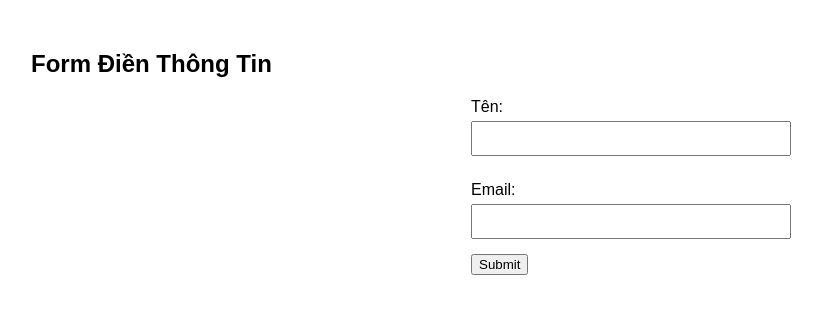
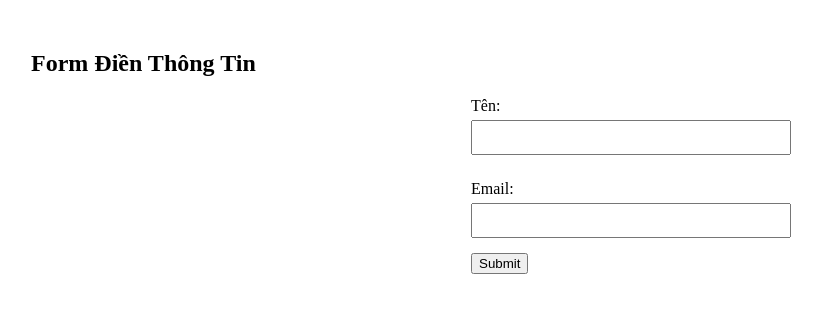
Before and after one commit to dothu2012/UGC2024-DEMO-FORM, a plain HTML site: page index.html in a window 1280 px wide. Shown: the whole page, without its empty margins (19-841 px from the left). Drawn offline with Linux system fonts and the light colour scheme.

Commit message:
Update index.html

```diff
--- a/index.html
+++ b/index.html
@@ -6,7 +6,7 @@
     <title>Form Điền Thông Tin</title>
     <style>
         body {
-            font-family: Arial, sans-serif;
+            font-family: Times New Roman, sans-serif;
             margin: 50px;
         }
         form {
```
